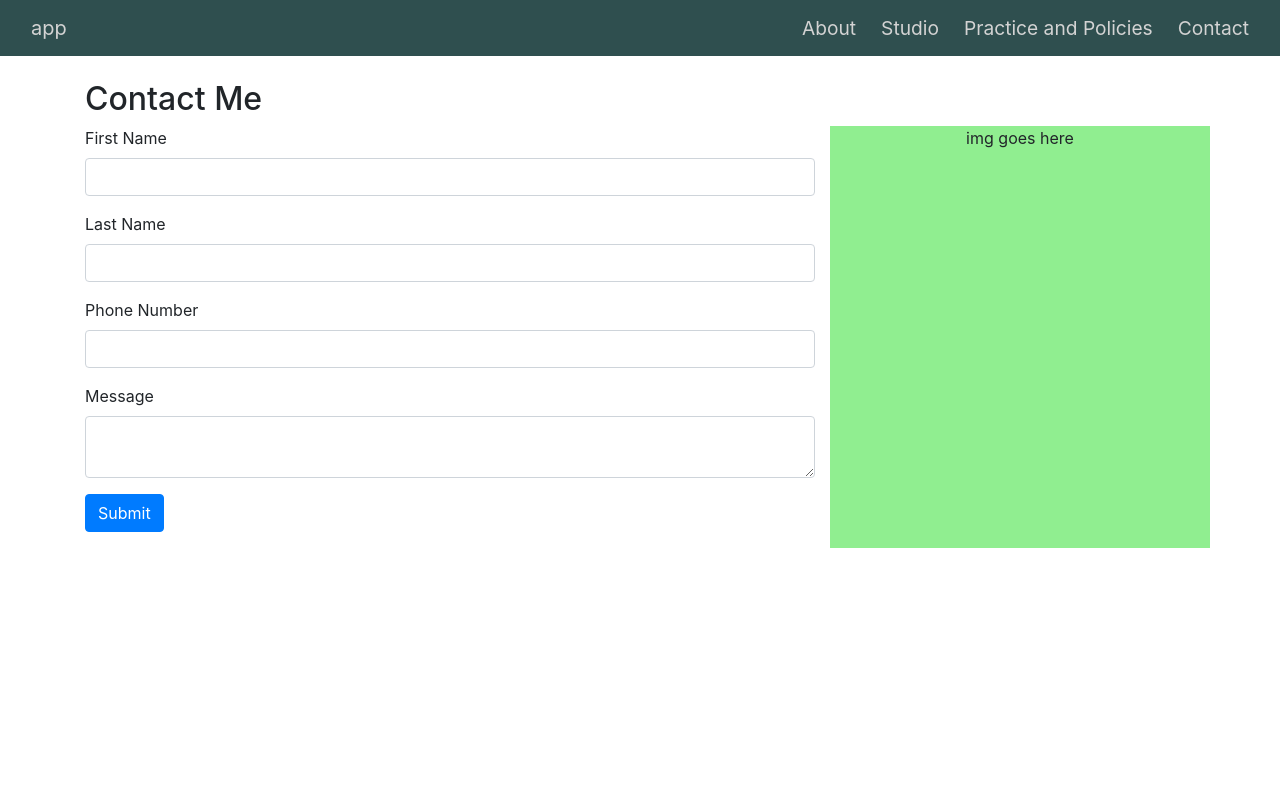
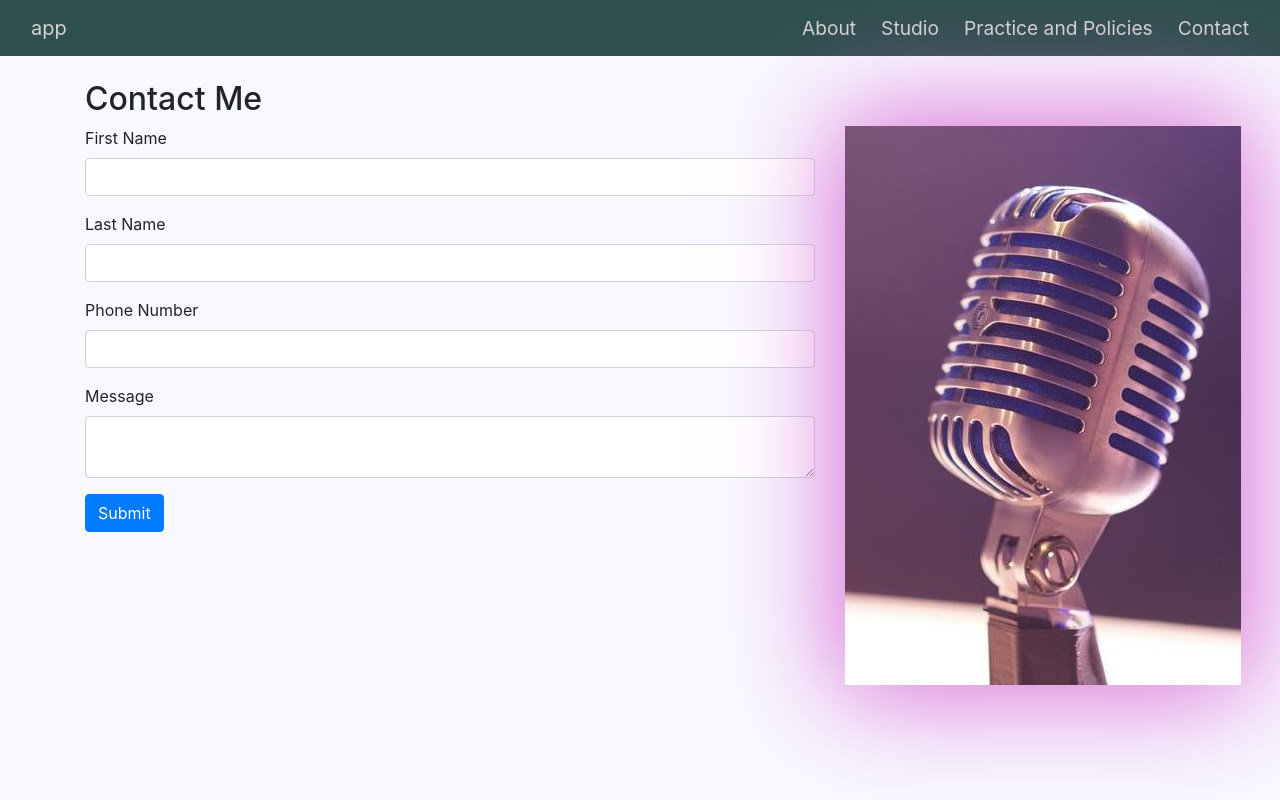
Before and after one commit to eswotinsky/music-studio, an Angular app: page /contact in a window 1280 px wide. Built offline with nearby package versions, Linux system fonts and the light colour scheme.

Commit message:
add imgs and minor styling

```diff
--- a/src/app/contact/contact.component.css
+++ b/src/app/contact/contact.component.css
@@ -1,4 +1,5 @@
-.col-md-4 {
-  background-color: lightgreen;
-  text-align: center;
+#mic-side {
+  height: 100%;
+  width: auto;
+  box-shadow:  0px 0px 100px 10px orchid;
 }
--- a/src/app/contact/contact.component.html
+++ b/src/app/contact/contact.component.html
@@ -45,7 +45,7 @@
       </form>
     </div>
     <div class="col-md-4">
-      img goes here
+      <img id="mic-side" src="../assets/mic.jpg" alt="Microphone">
     </div>
   </div>
 </div>
--- a/src/styles.css
+++ b/src/styles.css
@@ -1 +1,3 @@
-/* You can add global styles to this file, and also import other style files */
+body {
+  background-color: ghostwhite;
+}
```
Also changed, not shown: src/assets/mic.jpg (added), 1 other file (tests, documents, lock files or other folders).
